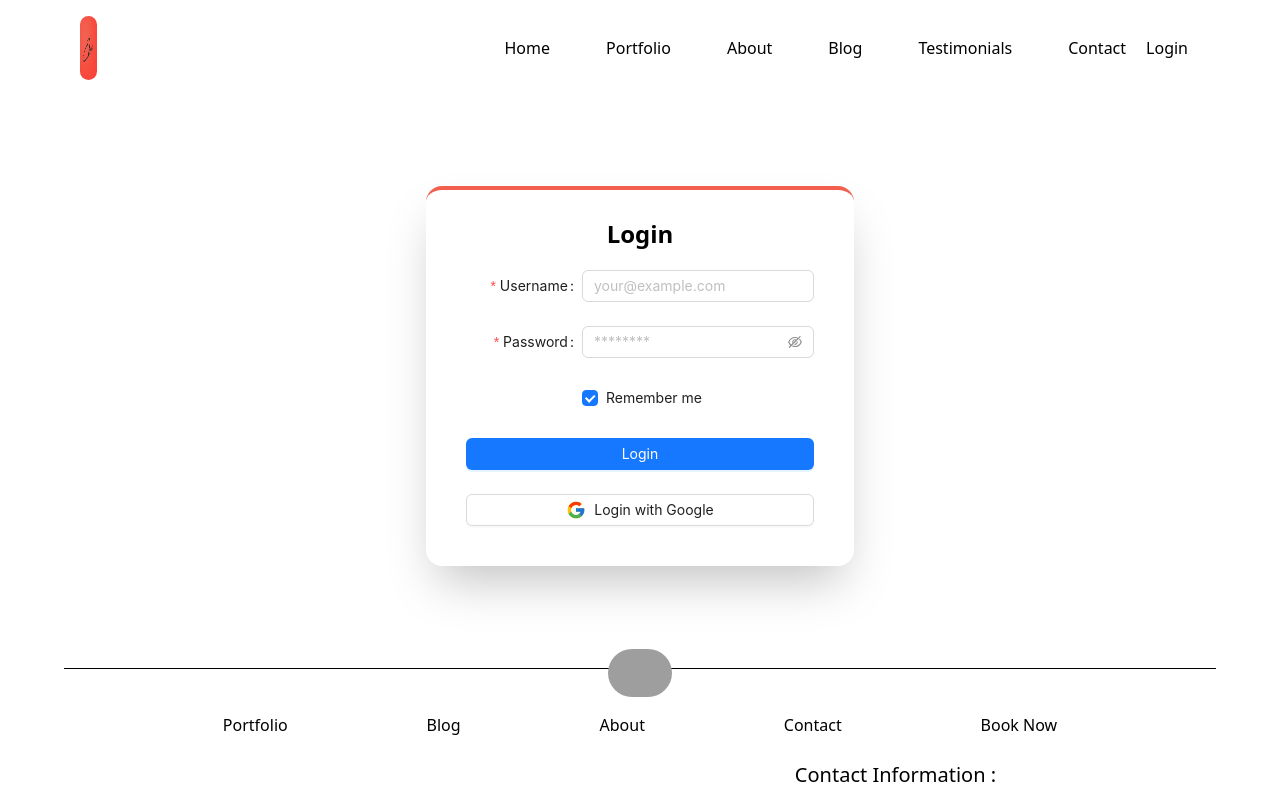
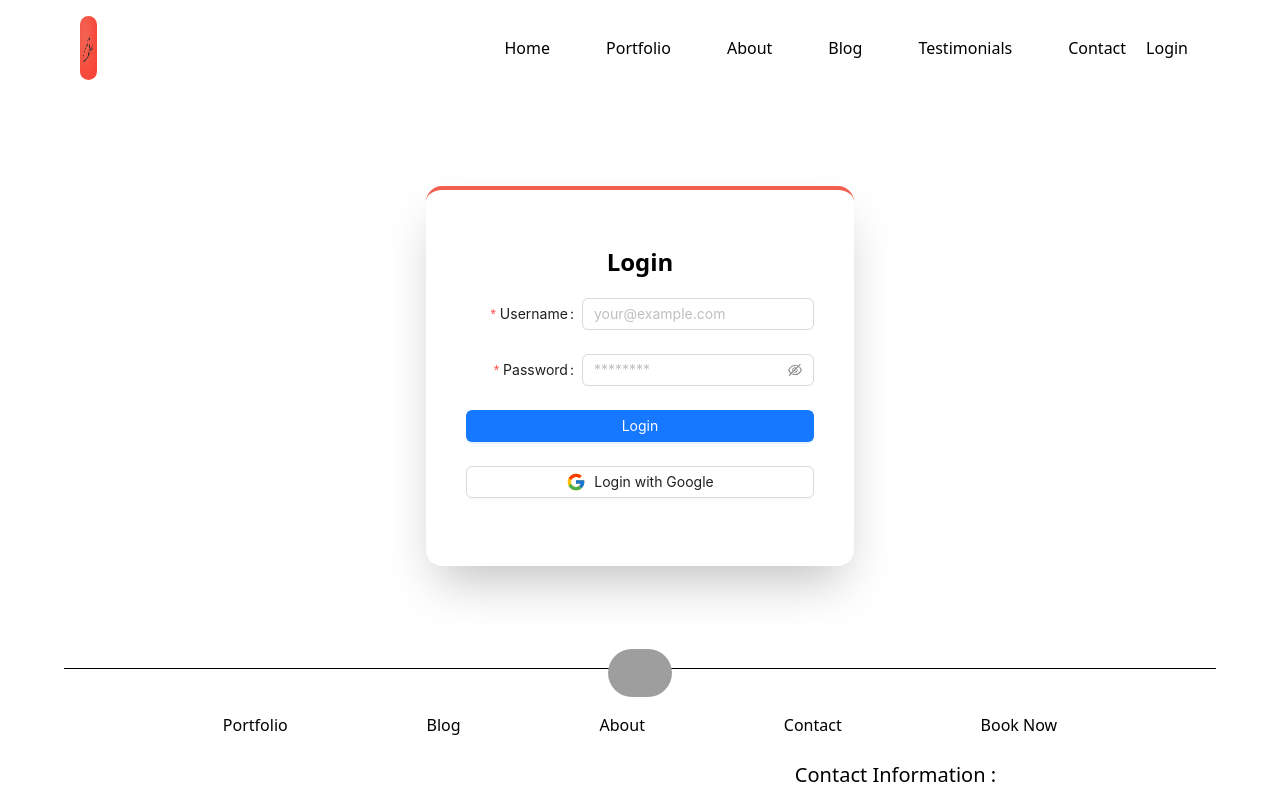
Before and after one commit to NavpreetAngural/epic_media_frontend, a React (Vite) app: page /login in a window 1280 px wide. Shown: the top 800 px of the page. Built offline with nearby package versions, Linux system fonts and the light colour scheme; grey boxes are pictures that could not be loaded.

Commit message:
login page

```diff
--- a/src/pages/Login.jsx
+++ b/src/pages/Login.jsx
@@ -42,10 +42,6 @@ const Login = () => {
             <Input.Password placeholder='********' />
           </Form.Item>
 
-          <Form.Item name="remember" valuePropName="checked" label={null}>
-            <Checkbox>Remember me</Checkbox>
-          </Form.Item>
-
           <Form.Item label={null} wrapperCol={{ span: 24 }}>
             <Button type="primary" htmlType="submit" className='w-full'>
               Login
```
Also changed, not shown: src/pages/Blog.jsx (+0 -7 lines), vercel.json (added).
